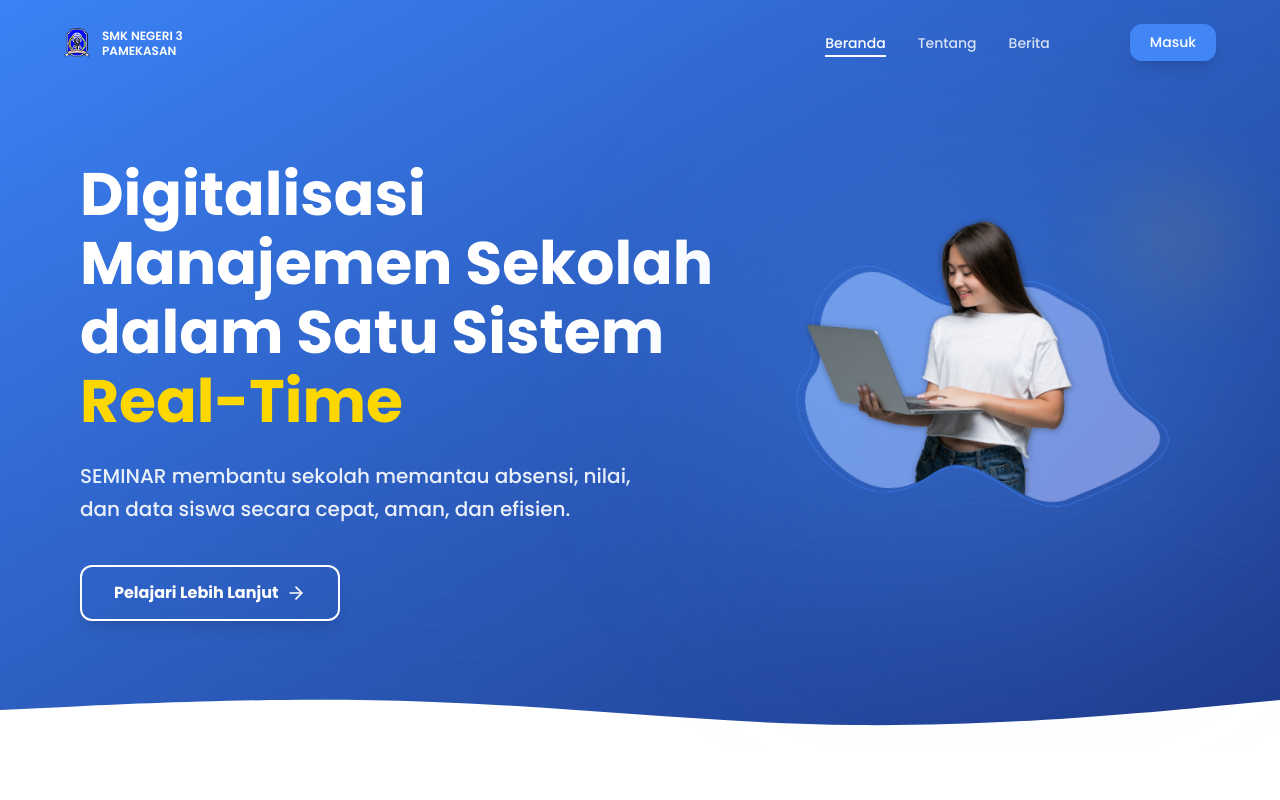
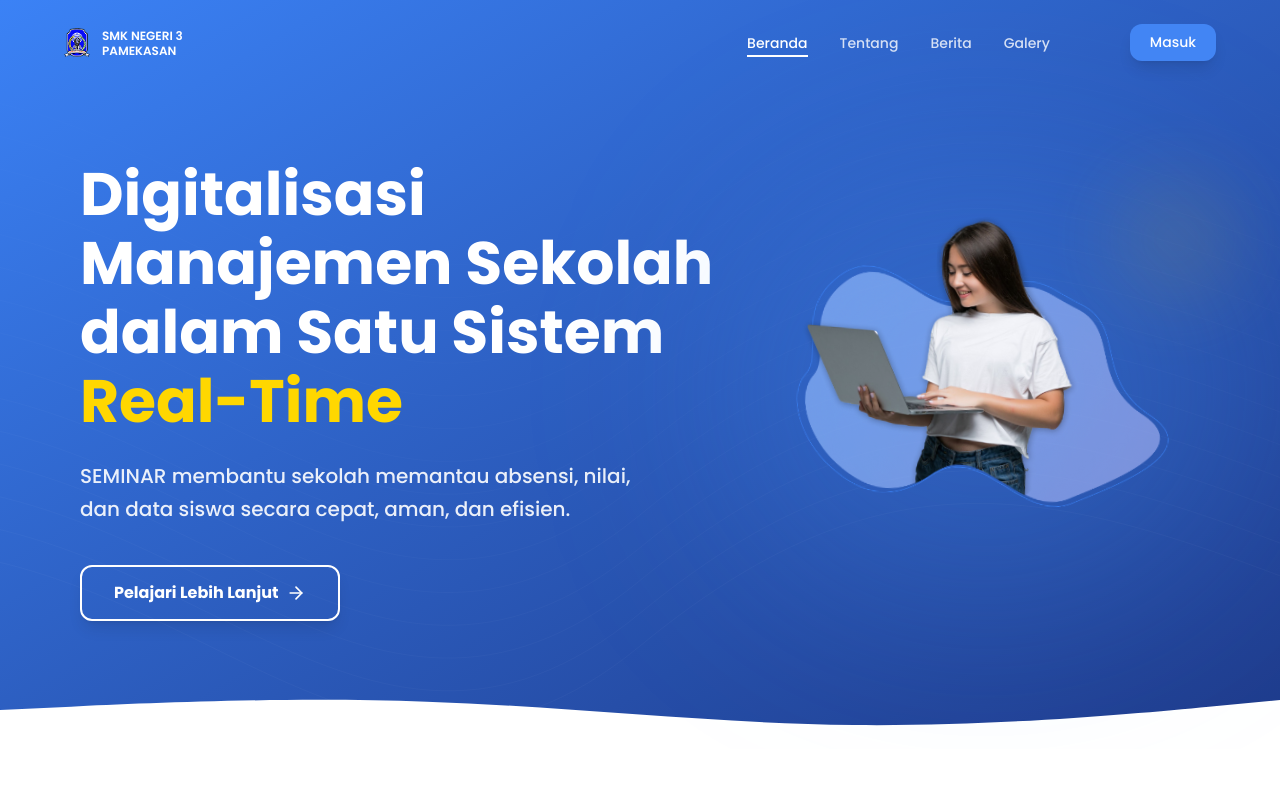
Before and after one commit to ZheraSH/SMK3_Seminar-Fe, a React (Vite) app: page / in a window 1280 px wide. Shown: the top 800 px of the page. Built offline with nearby package versions, Linux system fonts and the light colour scheme.

Commit message:
feat: add path Galery

```diff
--- a/src/core/data/sidebar-data.jsx
+++ b/src/core/data/sidebar-data.jsx
@@ -66,6 +66,7 @@ export const ROLE_MENUS = {
     { name: "Beranda", icon: <Home size={20} />, path: "/" },
     { name: "Tentang", icon: <Info size={20} />, path: "/tentang" },
     { name: "Berita", icon: <Newspaper size={20} />, path: "/berita" },
+    { name: "Galery", icon: <Newspaper size={20} />, path: "/galery" },
     { name: "Masuk", icon: <LogIn size={20} />, path: "/login" },
   ]
 };
```
